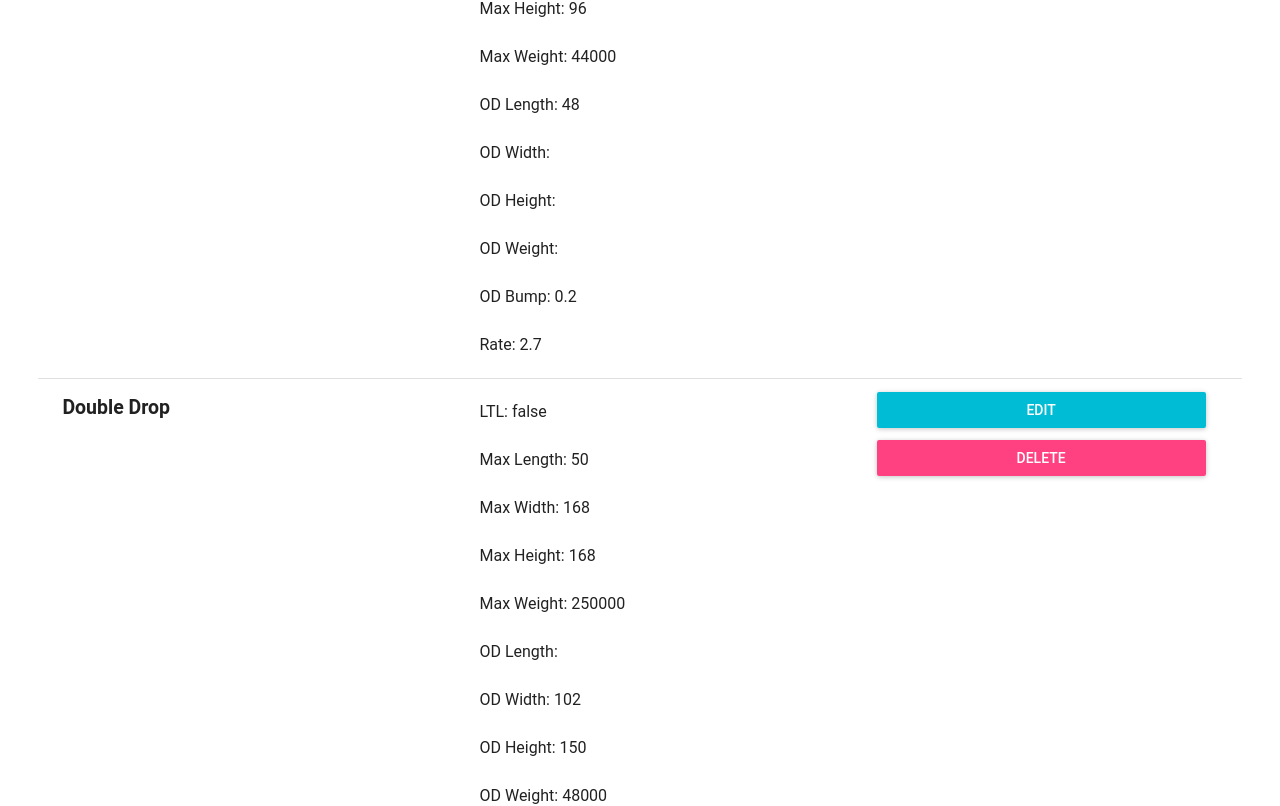
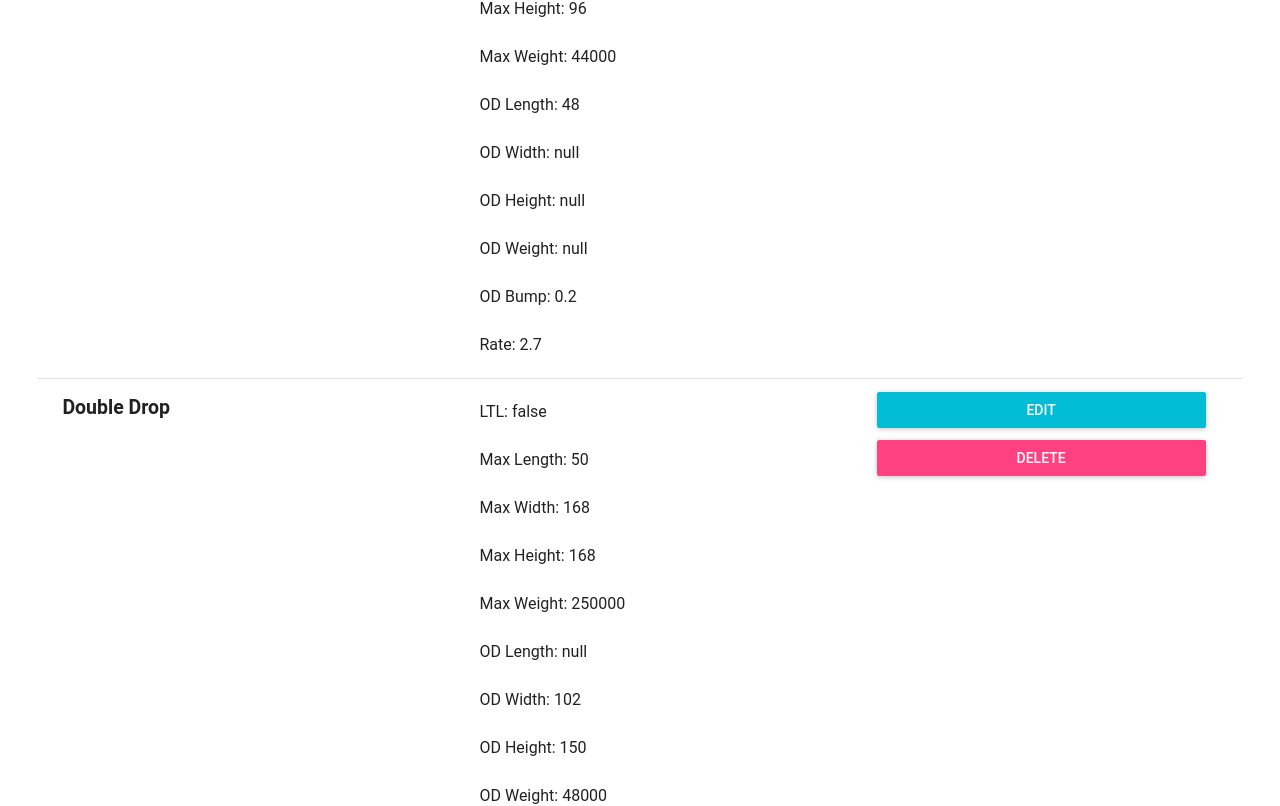
Before and after one commit to stward/equipment-admin, a React (Create React App) app: page / in a window 1280 px wide. Shown: the part 916-1722 px from the top of the page. Built offline with nearby package versions, Linux system fonts and the light colour scheme.

Commit message:
changed all equipment values to display as a string if true, false, or null

```diff
--- a/src/Main.js
+++ b/src/Main.js
@@ -38,16 +38,16 @@ class HomeContainer extends Component {
         <TableRowColumn>
           <List>
             <ListItem>LTL: {String(x.ltl)}</ListItem>
-            <ListItem>Max Length: {x.maxLength}</ListItem>
-            <ListItem>Max Width: {x.maxWidth}</ListItem>
-            <ListItem>Max Height: {x.maxHeight}</ListItem>
-            <ListItem>Max Weight: {x.maxWeight}</ListItem>
-            <ListItem>OD Length: {x.odLength}</ListItem>
-            <ListItem>OD Width: {x.odWidth}</ListItem>
-            <ListItem>OD Height: {x.odHeight}</ListItem>
-            <ListItem>OD Weight: {x.odWeight}</ListItem>
-            <ListItem>OD Bump: {x.odBump}</ListItem>
-            <ListItem>Rate: {x.rate}</ListItem>
+            <ListItem>Max Length: {String(x.maxLength)}</ListItem>
+            <ListItem>Max Width: {String(x.maxWidth)}</ListItem>
+            <ListItem>Max Height: {String(x.maxHeight)}</ListItem>
+            <ListItem>Max Weight: {String(x.maxWeight)}</ListItem>
+            <ListItem>OD Length: {String(x.odLength)}</ListItem>
+            <ListItem>OD Width: {String(x.odWidth)}</ListItem>
+            <ListItem>OD Height: {String(x.odHeight)}</ListItem>
+            <ListItem>OD Weight: {String(x.odWeight)}</ListItem>
+            <ListItem>OD Bump: {String(x.odBump)}</ListItem>
+            <ListItem>Rate: {String(x.rate)}</ListItem>
           </List>
         </TableRowColumn>
         <TableRowColumn style={colStyle}>
```
